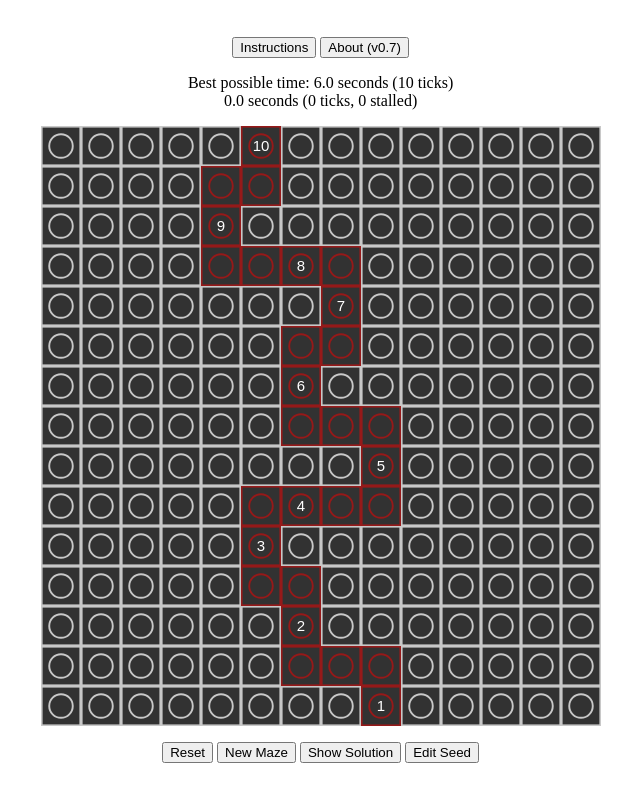
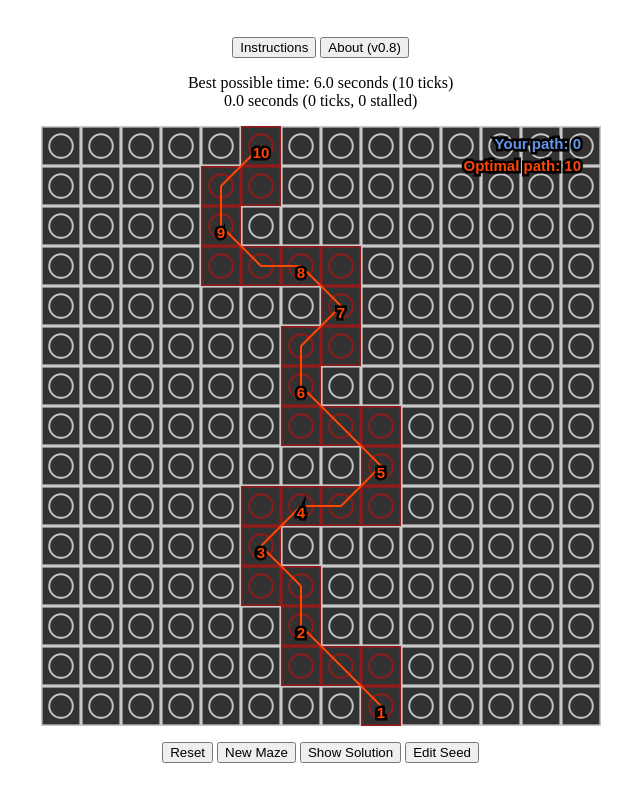
Before and after one commit to devqhp/devqhp.github.io, a plain HTML site: page osrs/sotetseg/index.html in a window 1280 px wide. Both pictures are taken after a click on the button "Show Solution". Shown: the whole page, without its empty margins (321-961 px from the left). Drawn offline with Linux system fonts and the light colour scheme.

Commit message:
v0.8
added end-game screen that shows optimal and player path, and the tick details of their maze (color coded)
various small changes

```diff
--- a/osrs/sotetseg/index.html
+++ b/osrs/sotetseg/index.html
@@ -10,7 +10,7 @@
 	<div class="canvas-wrapper">
 		<p align="center">
 			<button onclick="showInstructions()">Instructions</button>
-			<button onclick="showAbout()">About (v0.7)</button>
+			<button onclick="showAbout()">About (v0.8)</button>
 		</p>
 		<div id="par" align="center">Best possible time: 0.0 seconds (0 ticks)</div>
 		<div id="timer" align="center">Your time: 0.0 seconds (0 ticks, 0 stalled)</div>
--- a/osrs/sotetseg/sotetseg.js
+++ b/osrs/sotetseg/sotetseg.js
@@ -32,7 +32,8 @@ var view_ratio = viewport_width / viewport_height;
 var tile_size      = 40;
 var tile_stroke  = tile_size/25;
 var solv_fontsize  = 15*(tile_size/40);
-
+var offset_optimal = solv_fontsize/2;
+var offset_user    = -offset_optimal;
 
 const color_mazeback = "#323232";
 const color_tilepath = "#961919";
@@ -40,12 +41,13 @@ const color_tilenogo = "#C8C8C8";
 const color_tileplay = "#77DD77";
 const color_tilenext = "#C8C8C8";
 const color_tilesolv = "#6495ED";
-const color_linesolv = "#FFFF00";
+const color_tilestal = "#FFFF00";
+const color_linesolv = "#FF4500";
+const color_lineplay = "#6495ED";
 const color_circmove = "#FFFFFF";
 const color_circpass = "#008000";
 const color_circfail = "#DC143C";
 const solv_font      = "Arial";
-
 
 var canvas = document.getElementById("sotetseg-maze");
 var ctx = canvas.getContext("2d");
@@ -65,7 +67,7 @@ function resize() {
 
 	if (viewport_width / viewport_height < 0.77) {
 		if (viewport_width < 620) {
-			tile_size = (viewport_width - 30)/maze_width; // 30 is just buffer space
+			tile_size = (viewport_width - 20)/maze_width; // 30 is just buffer space
 		}
 	} else {
 		if (viewport_height < 800) {
@@ -75,6 +77,8 @@ function resize() {
 
 	tile_stroke  = tile_size/25;
 	solv_fontsize  = 15*(tile_size/40);
+	offset_optimal = solv_fontsize/2;
+	offset_user    = -offset_optimal;
 
 	canvas.width = tile_size * maze_width;
 	canvas.height = tile_size * maze_height;
@@ -105,7 +109,7 @@ function drawPathTile(x, y) {
 		team_damaged = true;
 	}
 	ctx.beginPath(pos_x, pos_y, pos_x+tile_size, pos_y+tile_size);
-	ctx.arc(pos_x+tile_size/2, pos_y+tile_size/2, tile_size/3.4, 0, 2*Math.PI);
+	ctx.arc(pos_x+tile_size/2, pos_y+tile_size/2, tile_size/4, 0, 2*Math.PI);
 	ctx.fill();
 }
 
@@ -231,20 +235,20 @@ function makeMaze() {
 	return makeSeededMaze(seed);
 }
 
-function connectPoints(points, color) {
+function connectPoints(points, color, pathwidth) {
 	ctx.beginPath();
 	for (let i = 0; i < points.length - 1; i++) {
 		ctx.moveTo(points[i].x * tile_size + tile_size / 2, points[i].y * tile_size + tile_size / 2);
 		ctx.lineTo(points[i + 1].x * tile_size + tile_size / 2, points[i + 1].y * tile_size + tile_size / 2);
 	}
-	ctx.lineWidth = Math.round(tile_stroke * 1.5);
+	ctx.lineWidth = Math.round(tile_stroke * 1.5 * pathwidth);
 	ctx.strokeStyle = color;
 	ctx.stroke();
 }
 
 function drawstalledTiles() {
 	for (let i = 0; i < stalled_tiles.length; i++) {
-		drawMazeTile(stalled_tiles[i].x, stalled_tiles[i].y, color_linesolv);
+		drawMazeTile(stalled_tiles[i].x, stalled_tiles[i].y, color_tilestal);
 	}
 }
 
@@ -298,10 +302,11 @@ function isValidMove(current_tile, target_tile) {
 }
 
 function solveMaze() {
-	optimal_moves = Array();
-	optimal_moves.push(new Point(start_pos.x, start_pos.y));
-	while (optimal_moves[optimal_moves.length - 1].y > 0) {
-		let c = new Point(optimal_moves[optimal_moves.length - 1].x, optimal_moves[optimal_moves.length - 1].y);
+	optimal_tickpos = new Array();
+	optimal_halftickpos = new Array();
+	optimal_tickpos.push(new Point(start_pos.x, start_pos.y));
+	while (optimal_tickpos[optimal_tickpos.length - 1].y > 0) {
+		let c = new Point(optimal_tickpos[optimal_tickpos.length - 1].x, optimal_tickpos[optimal_tickpos.length - 1].y);
 		let possible_moves = [             // we only care about tiles ahead of us (i.e. not south)
 			new Point(c.x - 2, c.y - 2),   // row of 5 tiles, 2 rows north of current position
 			new Point(c.x - 1, c.y - 2),
@@ -332,16 +337,70 @@ function solveMaze() {
 				best_move_score = weighted_maze[possible_moves[i].x][possible_moves[i].y];
 			}
 		}
-		optimal_moves.push(new Point(best_move.x, best_move.y));
+		optimal_tickpos.push(new Point(best_move.x, best_move.y));
+		let move_halftick = getPassedTiles(optimal_tickpos[optimal_tickpos.length - 2], optimal_tickpos[optimal_tickpos.length - 1]);
+		for (let i = 0; i < move_halftick.length; i++) {
+			optimal_halftickpos.push(move_halftick[i]);
+		}
+		optimal_halftickpos.unshift(start_pos);
 	}
 }
 
-function drawSolution() {
+function drawScore() {
+	let buffer = tile_size * 0.5;
+	let text_x = 0 + buffer;
+	if (seed[path_turns - 1] < maze_width / 2) {
+		text_x = maze_width * tile_size - buffer;
+		ctx.textAlign = "end";
+	} else {
+		ctx.textAlign = "start";
+	}
+
+	let strYourPath = `Your path: ${moves.length}`;
+	if (stalled_tiles.length > 0) {
+		strYourPath += `+${stalled_tiles.length} stalled`
+	}
+	let strComputerPath = `Optimal path: ${optimal_tickpos.length}`;
+	ctx.strokeStyle = "black";
+	ctx.fillStyle = color_lineplay;
+	ctx.strokeText(strYourPath, text_x, solv_fontsize * 1.5);
+	ctx.fillText(strYourPath, text_x, solv_fontsize * 1.5);
+	ctx.fillStyle = color_linesolv;
+	ctx.strokeText(strComputerPath, text_x, solv_fontsize * 3);
+	ctx.fillText(strComputerPath, text_x, solv_fontsize * 3);
+}
+
+function drawEndGame() {
+	connectPoints(optimal_halftickpos, color_linesolv, 1);
+	connectPoints(path_taken, color_lineplay, 1);
+	drawPassedTiles();
+	drawSolutionMoves();
+	drawUserMoves();
+	drawScore();
+}
+
+function drawSolutionMoves() {
+	ctx.lineWidth = solv_fontsize/3;
 	ctx.textAlign = "center";
-	ctx.fillStyle = "#FFFFFF";
-	ctx.font = `${solv_fontsize}px ${solv_font}`;
-	for (let i = 0; i < optimal_moves.length; i++) {
-		ctx.fillText(`${i+1}`, optimal_moves[i].x*tile_size + tile_size*0.5, optimal_moves[i].y*tile_size + tile_size*0.5 + solv_fontsize*0.3);
+	ctx.fillStyle = color_linesolv;
+	ctx.strokeStyle = "black";
+	ctx.font = `bold ${solv_fontsize}px ${solv_font}`;
+	for (let i = 0; i < optimal_tickpos.length; i++) {
+		ctx.strokeText(`${i+1}`, optimal_tickpos[i].x*tile_size + tile_size*0.5, optimal_tickpos[i].y*tile_size + offset_optimal + tile_size*0.5 + solv_fontsize*0.3);
+		ctx.fillText(`${i+1}`, optimal_tickpos[i].x*tile_size + tile_size*0.5, optimal_tickpos[i].y*tile_size + offset_optimal + tile_size*0.5 + solv_fontsize*0.3);
+	}
+}
+
+function drawUserMoves() {
+	ctx.lineWidth = solv_fontsize/3;
+	ctx.textAlign = "center";
+	ctx.fillStyle = color_lineplay;
+	ctx.stroke
+	ctx.strokeStyle = "black";
+	ctx.font = `bold ${solv_fontsize}px ${solv_font}`;
+	for (let i = 0; i < moves.length; i++) {
+		ctx.strokeText(`${i+1}`, moves[i].x*tile_size + tile_size*0.5, moves[i].y*tile_size + offset_user + tile_size*0.5 + solv_fontsize*0.3);
+		ctx.fillText(`${i+1}`, moves[i].x*tile_size + tile_size*0.5, moves[i].y*tile_size + offset_user + tile_size*0.5 + solv_fontsize*0.3);
 	}
 }
 
@@ -426,8 +485,8 @@ function drawState() {
 	if (!(player_position.x == targeted_tile.x && player_position.y == targeted_tile.y) && player_position.y != 0) {
 		drawTargetTile();
 	}
-	if (player_position.y == 0) {
-		drawSolution();
+	if (player_position.y <= 0) {
+		drawEndGame();
 	}
 }
 
@@ -436,11 +495,11 @@ function showSolution() {
 	drawstalledTiles();
 	drawPassedTiles();
 	drawMoves();
-	drawSolution();
+	drawEndGame();
 }
 
 function writePar() {
-	document.getElementById("par").innerHTML = `Best possible time: ${(optimal_moves.length * tick_length/1000).toFixed(1)} seconds (${optimal_moves.length} ticks)`;
+	document.getElementById("par").innerHTML = `Best possible time: ${(optimal_tickpos.length * tick_length/1000).toFixed(1)} seconds (${optimal_tickpos.length} ticks)`;
 }
 
 function writeTime() {
@@ -485,10 +544,10 @@ function runStats(amount) {
 	let start = performance.now();
 	for (let i = 0; i < amount; i++) {
 		newSession();
-		if (ticksStats[optimal_moves.length]) {
-			ticksStats[optimal_moves.length] += 1;
+		if (ticksStats[optimal_tickpos.length]) {
+			ticksStats[optimal_tickpos.length] += 1;
 		} else {
-			ticksStats[optimal_moves.length] = 1;
+			ticksStats[optimal_tickpos.length] = 1;
 		}
 	}
 	let end = performance.now();
@@ -504,7 +563,6 @@ function resetvars() {
 	ticks = 0;
 	ticks_stalled = 0;
 	stalled_tiles = new Array();
-	path_arr= new Array();
 	session_active = false;
 	clearInterval(timerTick);
 	moves = new Array();
@@ -545,11 +603,11 @@ var seed;
 var maze;
 var weighted_maze;
 var moves;
-var optimal_moves;
+var optimal_tickpos;
+var optimal_halftickpos;
 var player_position;
 var targeted_tile;
 var path_taken;
-var path_arr;
 
 newSession();
 resize();
```
